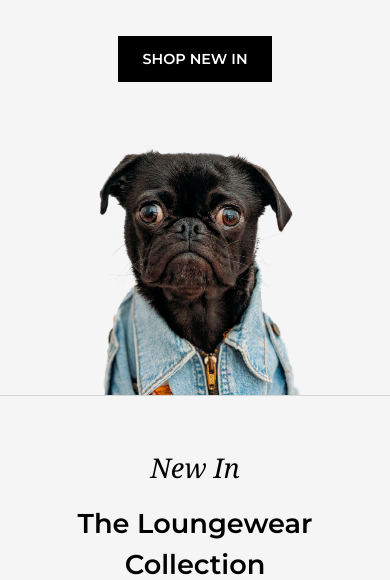
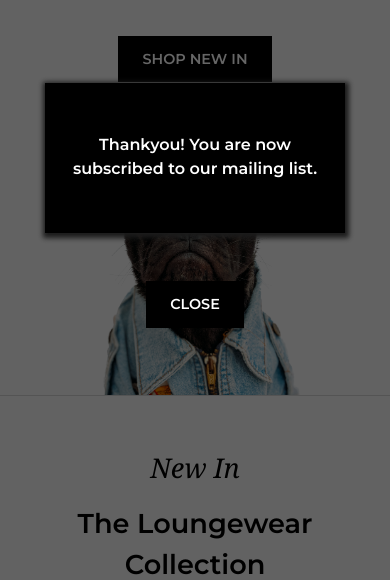
Before and after one commit to jasharwood/SWD500-AE1, a website: page index.html in a window 390 px wide. Both pictures are taken after a click on the button "SUBSCRIBE". Shown: the part 264-844 px from the top of the page. Drawn offline with nearby package versions, Linux system fonts and the light colour scheme.

Commit message:
Final commit

```diff
--- a/css/main.css
+++ b/css/main.css
@@ -328,7 +328,7 @@ body {
   position: fixed;
   width: 100%;
   height: 100%;
-  z-index: 1001;
+  z-index: 3;
   background: rgba(0, 0, 0, 0.6);
   display: none;
 }
@@ -351,16 +351,83 @@ body {
   font-family: "Montserrat", "sans-serif";
   font-size: 2rem;
   font-weight: 600;
-  font-size: 1.5rem;
+  font-size: 1.4rem;
+  padding: 0 2rem;
 }
 
 #emailId {
   width: 60%;
   padding: 5px;
   margin-top: 80px;
-  margin-bottom: 160px;
-}
-
+  margin-bottom: 150px;
+  border: 0;
+  outline: none;
+  transition: 0.5s;
+  font-family: "Montserrat", sans-serif;
+  font-weight: 300;
+  font-size: 1rem;
+  font-size: 0.8rem;
+  padding: 0.6rem 0.8rem;
+}
+
+#emailId:focus {
+  box-shadow: 0 0 10px 4px lightgray;
+}
+
+/* Styling The Thankyou Message */
+#thankYouMain {
+  position: fixed;
+  width: 100%;
+  height: 100%;
+  z-index: 3;
+  background: rgba(0, 0, 0, 0.6);
+  display: none;
+}
+#thankYouMain #thankYou {
+  width: 500px;
+  height: 150px;
+  background: black;
+  position: absolute;
+  top: 50%;
+  left: 50%;
+  transform: translate(-50%, -50%);
+  box-shadow: 1px 2px 5px 3px #1b1b1b;
+  text-align: center;
+}
+#thankYouMain #thankYou #newsHeading {
+  transform: translateY(50px);
+  color: white;
+  font-family: "Montserrat", "sans-serif";
+  font-size: 2rem;
+  font-weight: 600;
+  font-size: 1.4rem;
+  padding: 0 2rem;
+  margin-bottom: 150px;
+}
+
+/* Making The Pop Ups Responsive */
+@media only screen and (max-width: 600px) {
+  #popUpMain #popUp {
+    width: 300px;
+    height: 200px;
+  }
+  #popUpMain #popUp #newsHeading {
+    font-size: 1rem;
+    padding: 0 1rem;
+  }
+  #popUpMain #popUp #emailId {
+    margin-bottom: 60px;
+  }
+
+  #thankYouMain #thankYou {
+    width: 300px;
+    height: 150px;
+  }
+  #thankYouMain #thankYou #newsHeading {
+    font-size: 1rem;
+    padding: 0 1rem;
+  }
+}
 /* Header Desktop */
 .header {
   grid-area: hd;
```
Also changed, not shown: 1 other file.
